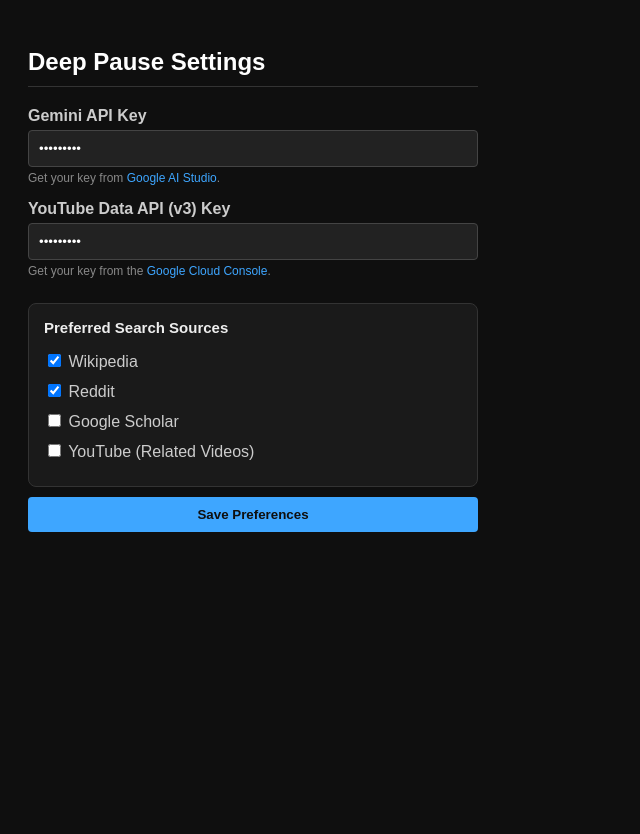
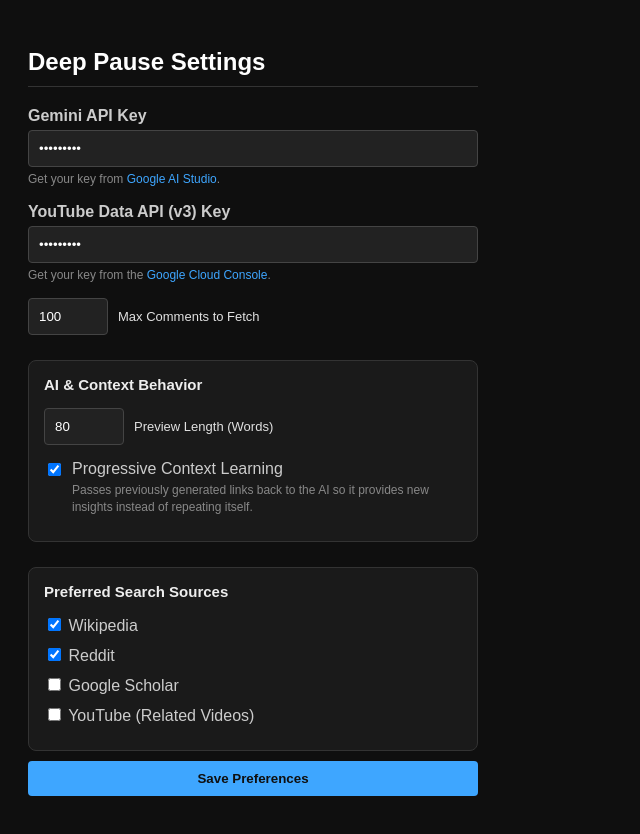
Before and after one commit to alexey-kravtsov-tc/youtube-deep-pause, a browser extension: page options.html in a window 1280 px wide. Both pictures are taken after typing "Sample123", "Sample123" into the empty fields and a click on the button "Save Preferences". Shown: the whole page, without its empty margins (0-640 px from the left). Before the commit the page ends 800 px from the top, so only its background shows below. Drawn offline with Linux system fonts and the light colour scheme.

Commit message:
feat: add progressive context learning, customizable preview length, and refine comments insight block UI

```diff
--- a/options.html
+++ b/options.html
@@ -7,15 +7,17 @@
     h2 { color: #fff; border-bottom: 1px solid #333; padding-bottom: 10px; }
     .input-group { margin-bottom: 15px; }
     label { display: block; margin-bottom: 5px; font-weight: bold; color: #ccc; }
-    input[type="password"] { width: 100%; padding: 10px; box-sizing: border-box; background: #222; border: 1px solid #444; color: #fff; border-radius: 4px; }
+    input[type="password"], input[type="number"] { width: 100%; padding: 10px; box-sizing: border-box; background: #222; border: 1px solid #444; color: #fff; border-radius: 4px; }
+    input[type="number"] { width: 80px; }
     button { padding: 10px 16px; background: #3ea6ff; color: #0f0f0f; border: none; border-radius: 4px; cursor: pointer; font-weight: bold; margin-top: 10px; width: 100%; }
     button:hover { background: #65b8ff; }
     #status { margin-top: 15px; color: #4caf50; font-size: 14px; text-align: center; height: 20px; }
-    .source-group { margin-top: 25px; background: #1a1a1a; padding: 15px; border-radius: 8px; border: 1px solid #333; }
-    .source-group label { display: block; margin-bottom: 10px; cursor: pointer; font-weight: normal; }
+    .source-group, .settings-group { margin-top: 25px; background: #1a1a1a; padding: 15px; border-radius: 8px; border: 1px solid #333; }
+    .source-group label, .settings-group label { display: block; margin-bottom: 10px; cursor: pointer; font-weight: normal; }
     a { color: #3ea6ff; text-decoration: none; }
     a:hover { text-decoration: underline; }
-    .help-text { font-size: 12px; color: #888; margin-top: 4px; display: block; }
+    .help-text { font-size: 12px; color: #888; margin-top: 4px; display: block; line-height: 1.4; }
+    .flex-row { display: flex; align-items: center; gap: 10px; margin-top: 15px; }
   </style>
 </head>
 <body>
@@ -31,6 +33,28 @@
     <label for="ytApiKey">YouTube Data API (v3) Key</label>
     <input type="password" id="ytApiKey" placeholder="Enter your YouTube Data API Key">
     <span class="help-text">Get your key from the <a href="https://console.cloud.google.com/apis/library/youtube.googleapis.com" target="_blank">Google Cloud Console</a>.</span>
+
+    <div class="flex-row">
+      <input type="number" id="maxComments" value="100" min="0" max="100">
+      <span style="font-size: 13px;">Max Comments to Fetch</span>
+    </div>
+  </div>
+
+  <div class="settings-group">
+    <h3 style="margin-top: 0; margin-bottom: 15px; font-size: 15px; color: #eee;">AI & Context Behavior</h3>
+
+    <div class="flex-row" style="margin-top: 0; margin-bottom: 15px;">
+      <input type="number" id="previewLength" value="80" min="10" max="300">
+      <span style="font-size: 13px;">Preview Length (Words)</span>
+    </div>
+
+    <label style="display: flex; align-items: flex-start; gap: 8px;">
+      <input type="checkbox" id="continuousContext" style="margin-top: 3px;">
+      <span>
+        Progressive Context Learning<br>
+        <span class="help-text">Passes previously generated links back to the AI so it provides new insights instead of repeating itself.</span>
+      </span>
+    </label>
   </div>
 
   <div class="source-group">
--- a/options.js
+++ b/options.js
@@ -1,6 +1,10 @@
 const saveOptions = () => {
   const apiKey = document.getElementById('apiKey').value;
   const ytApiKey = document.getElementById('ytApiKey').value;
+  const maxComments = parseInt(document.getElementById('maxComments').value, 10) || 100;
+  const previewLength = parseInt(document.getElementById('previewLength').value, 10) || 80;
+  const continuousContext = document.getElementById('continuousContext').checked;
+
   const sources = {
     wiki: document.getElementById('src-wiki').checked,
     reddit: document.getElementById('src-reddit').checked,
@@ -9,13 +13,11 @@ const saveOptions = () => {
   };
 
   chrome.storage.local.set(
-    { geminiApiKey: apiKey, ytApiKey: ytApiKey, searchSources: sources },
+    { geminiApiKey: apiKey, ytApiKey, maxComments, previewLength, continuousContext, searchSources: sources },
     () => {
       const status = document.getElementById('status');
       status.textContent = 'Preferences saved successfully!';
-      setTimeout(() => {
-        status.textContent = '';
-      }, 2000);
+      setTimeout(() => { status.textContent = ''; }, 2000);
     }
   );
 };
@@ -25,11 +27,17 @@ const restoreOptions = () => {
     {
       geminiApiKey: '',
       ytApiKey: '',
+      maxComments: 100,
+      previewLength: 80,
+      continuousContext: true,
       searchSources: { wiki: true, reddit: true, scholar: false, youtube: false }
     },
     (items) => {
       document.getElementById('apiKey').value = items.geminiApiKey;
       document.getElementById('ytApiKey').value = items.ytApiKey;
+      document.getElementById('maxComments').value = items.maxComments;
+      document.getElementById('previewLength').value = items.previewLength;
+      document.getElementById('continuousContext').checked = items.continuousContext;
       document.getElementById('src-wiki').checked = items.searchSources.wiki;
       document.getElementById('src-reddit').checked = items.searchSources.reddit;
       document.getElementById('src-scholar').checked = items.searchSources.scholar;
```
Also changed, not shown: background.js (+11 -8 lines), content.js (+12 -11 lines), README.md.
